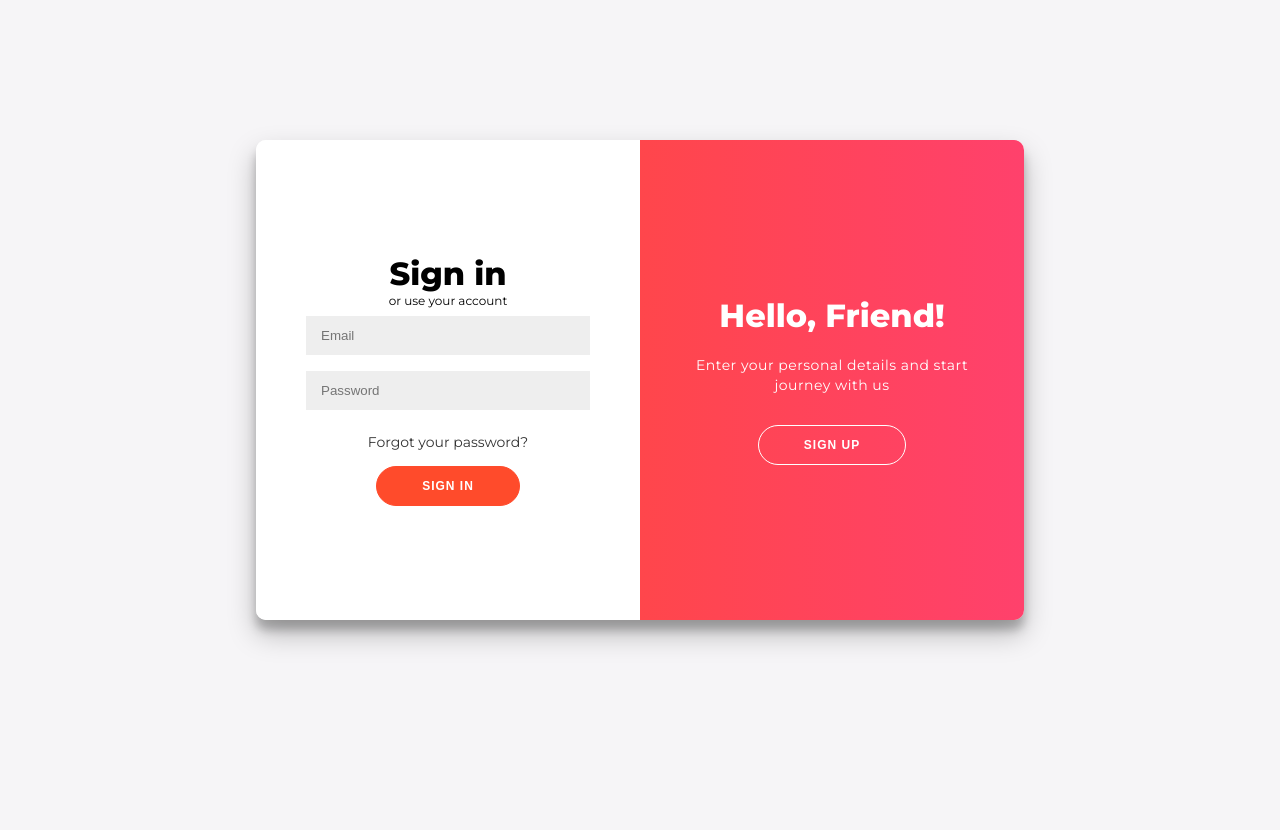
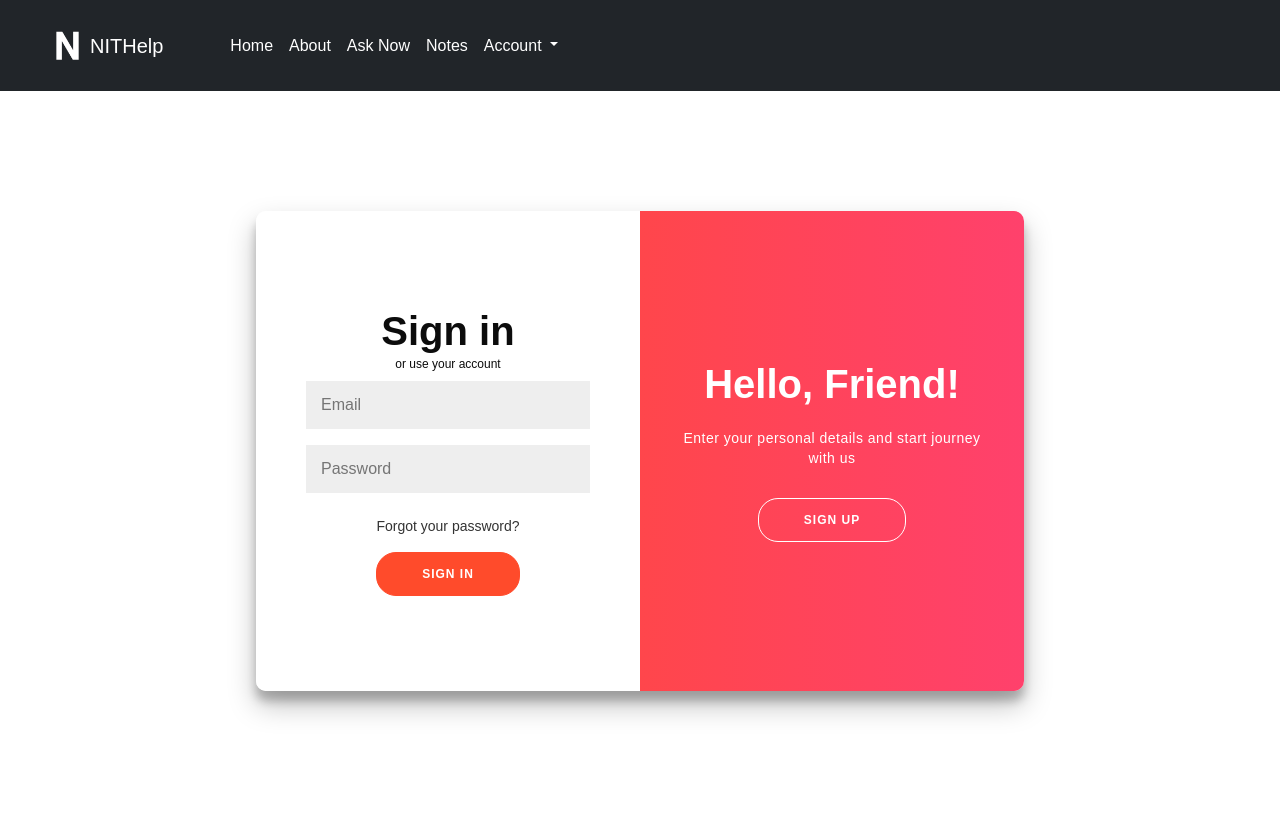
Before and after one commit to Deepak6204/NITHelp, a Flask app: page /login in a window 1280 px wide. After the commit the page ends 717 px from the top, so only its background shows below. Run offline with Flask 3, Linux system fonts and the light colour scheme; some libraries are stand-ins or nearby versions.

Commit message:
added favicon and other icons

```diff
--- a/static/Login_styles.css
+++ b/static/Login_styles.css
@@ -7,13 +7,8 @@
 
 body {
 	background: #f6f5f7;
-	display: flex;
-	justify-content: center;
-	align-items: center;
-	flex-direction: column;
 	font-family: 'Montserrat', sans-serif;
 	height: 100vh;
-	margin: -20px 0 50px;
 }
 
 h1 {
@@ -42,6 +37,10 @@ a {
 	font-size: 14px;
 	text-decoration: none;
 	margin: 15px 0;
+}
+
+.header_section{
+	overflow: visible !important;
 }
 
 button {
@@ -99,6 +98,7 @@ input {
 	width: 768px;
 	max-width: 100%;
 	min-height: 480px;
+	margin-top: 120px !important;
 }
 
 .form-container {
--- a/templates/hero_section.html
+++ b/templates/hero_section.html
@@ -1,8 +1,33 @@
+<script>
+  // Check if dark mode is enabled
+if (window.matchMedia && window.matchMedia('(prefers-color-scheme: dark)').matches) {
+    // Dark mode is enabled
+    changeFavicon('static/images/nithelp-favicon-white.png'); // Change to dark mode favicon
+} else {
+    // Dark mode is not enabled
+    changeFavicon('static/images/nithelp-favicon-black.png'); // Change to light mode favicon
+}
+
+function changeFavicon(newFavicon) {
+    var favicon = document.querySelector('link[rel="icon"]');
+    if (favicon !== null) {
+        favicon.href = newFavicon;
+    } else {
+        // Favicon link element doesn't exist, create one
+        var link = document.createElement('link');
+        link.rel = 'icon';
+        link.type = "image/x-icon";
+        link.href = newFavicon;
+        document.head.appendChild(link);
+    }
+}
+
+</script>
 <header class="header_section">
   <div class="container-fluid">
     <nav class="navbar navbar-expand-lg bg-body-tertiary">
       <div class="container-fluid">
-        <a class="navbar-brand" href="/">NITHelp</a>
+        <a class="navbar-brand" href="/"><img src = "/static/images/nithelp-favicon-white.png"> NITHelp</a>
         <button
           class="navbar-toggler"
           type="button"
--- a/templates/index.html
+++ b/templates/index.html
@@ -10,7 +10,7 @@
     <meta name="robots" content="index, follow">
     <meta property="og:title" content="NITHelp - Collaborative Platform for NIT Srinagar Students">
     <meta property="og:description" content="Welcome to NITHelp - a collaborative platform for students of NIT Srinagar to connect, discuss, and share resources. Join us and be part of the NIT Srinagar student community!">
-    <link rel="icon" href="favicon.ico" type="image/x-icon">
+    <!-- <link rel="icon" href="static/images/nithelp-favicon-white.png" type="image/x-icon"> -->
     <meta name="keywords" content="NITHelp, collaborative platform, student community, academic discussions, study resources, NIT students, student forum, NIT Srinagar students">
 
 
--- a/templates/login.html
+++ b/templates/login.html
@@ -4,9 +4,15 @@
     <meta charset="UTF-8" />
     <meta name="viewport" content="width=device-width, initial-scale=1.0" />
     <title>Login Page</title>
+    <link rel="stylesheet"
+      href="https://cdn.jsdelivr.net/npm/bootstrap@5.2.3/dist/css/bootstrap.min.css" />
     <link rel="stylesheet" href="../static/Login_styles.css" />
+    <link href="static/css/style.css" rel="stylesheet" />
   </head>
   <body>
+    <div class="bg-dark font-light">
+      {% include 'hero_section.html'%}
+    </div>
     <div class="container" id="container">
       <div class="form-container sign-up-container">
         <form action="/signup" method="post" class="form">
@@ -47,6 +53,17 @@
     </div>
 
 
+
     <script src="../static/login_js.js"></script>
+    <script
+      src="https://stackpath.bootstrapcdn.com/bootstrap/4.5.2/js/bootstrap.min.js"></script>
+    <script src="https://code.jquery.com/jquery-3.5.1.slim.min.js"></script>
+    <script
+      src="https://cdn.jsdelivr.net/npm/@popperjs/core@2.5.3/dist/umd/popper.min.js"></script>
+    <script
+      src="https://cdn.jsdelivr.net/npm/bootstrap@5.2.3/dist/js/bootstrap.min.js"
+      integrity="sha384-cuYeSxntonz0PPNlHhBs68uyIAVpIIOZZ5JqeqvYYIcEL727kskC66kF92t6Xl2V"
+      crossorigin="anonymous"></script>
+    <script src="static/js/custom.js"></script>
   </body>
 </html>
```
Also changed, not shown: other parts of static/Login_styles.css (+0 -36 lines), static/images/nithelp-favicon-black.png (added), static/images/nithelp-favicon-white.png (added).
